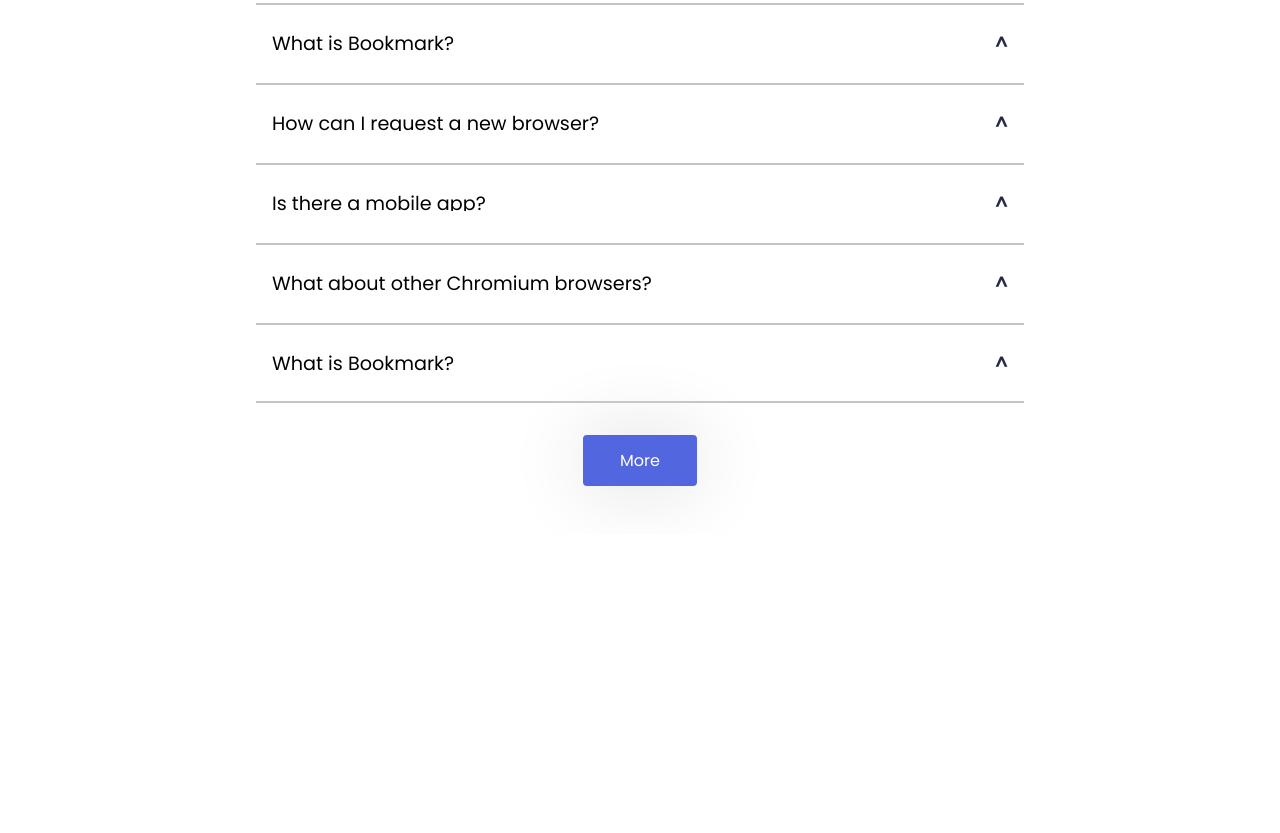
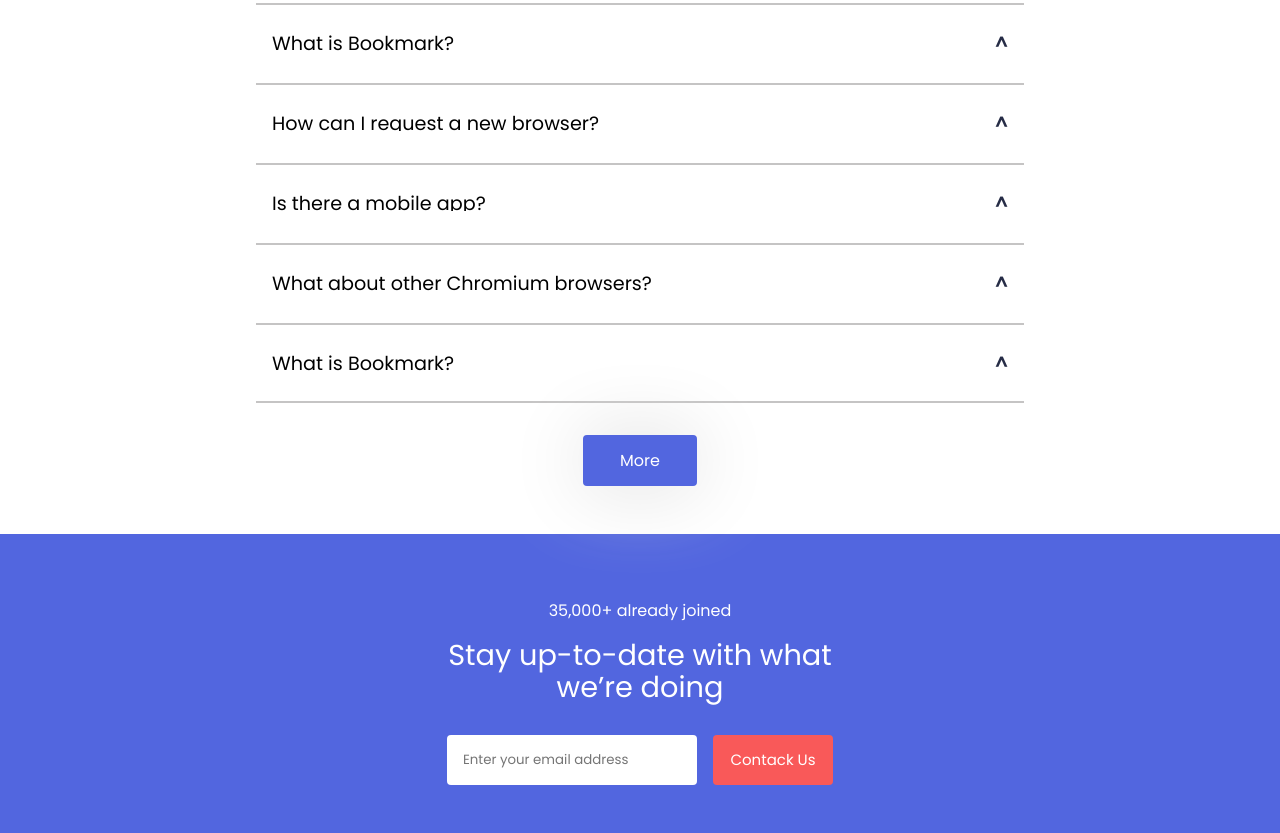
Before and after one commit to AzizMardonqulov/bookmark-landing-page-master, a plain HTML site: page bookmark-landing-page-master/index.html in a window 1280 px wide. Shown: the part 2560-3393 px from the top of the page. Before the commit the page ends 3094 px from the top, so only its background shows below. Drawn offline with Linux system fonts and the light colour scheme; a web font is replaced by a local one.

Commit message:
add part joined in home pagwe and joined response

```diff
--- a/bookmark-landing-page-master/index.html
+++ b/bookmark-landing-page-master/index.html
@@ -215,7 +215,16 @@
         </div>
     </div>
 </div>
-
+<div class="joined">
+    <div class="joined-lable">
+        <div class="joined-lable-1">35,000+ already joined</div>
+        <div class="joined-lable-2">Stay up-to-date with what <br> we’re doing</div>
+        <div class="joined-input">
+            <input type="email" required placeholder="Enter your email address">
+            <button>Contack Us</button>
+        </div>
+    </div>
+</div>
 
 
 
@@ -236,17 +245,6 @@
 
   <!--
 
-
-
-
-
-
-  More Info
-
-  35,000+ already joined
-
-  Stay up-to-date with what we’re doing
-
   Contact Us
 
   Features
--- a/bookmark-landing-page-master/style.css
+++ b/bookmark-landing-page-master/style.css
@@ -1053,3 +1053,65 @@ html {
         font-size: 0.8rem;
     }
 }
+/* joined */
+.joined{
+    width: 100%;
+    padding-top: 3rem;
+    padding-bottom: 3rem;
+    display: flex;
+    justify-content: center;
+    align-items: center;
+    background-color: #5266DF;
+}
+.joined-lable{
+    width: 100%;
+    display: flex;
+    flex-direction: column;
+    align-items: center;
+}
+.joined-lable-1{
+    font-size: 1rem;
+    color: #fff;
+    padding-top: 1rem;
+    margin-bottom: 1rem;
+}
+.joined-lable-2{
+    font-size: 1.8rem;
+    line-height: 2rem;
+    text-align: center;
+    color: #fff;
+    margin-bottom: 2rem;
+}
+.joined-input{
+    width: 100%;
+    display: flex;
+    justify-content: center;
+    gap: 1rem;
+}
+.joined-input input{
+    width: 250px;
+    height: 50px;
+    border: 0px;
+    border-radius: 4px;
+    outline: none;
+    padding-left: 1rem;
+    color: #94949E;
+}
+.joined-input button{
+    width: 120px;
+    font-size: 15px;
+    height: 50px;
+    background-color: #F95959;
+    border: 0px;
+    border-radius: 4px;
+    box-shadow: 0px 0xp 1em #596082;
+    color: #fff;
+}
+@media only screen and (max-width:400px) {
+    .joined-input button{
+        width: 120px;
+    }
+    .joined input{
+        width: 210px;
+    }
+}
```
